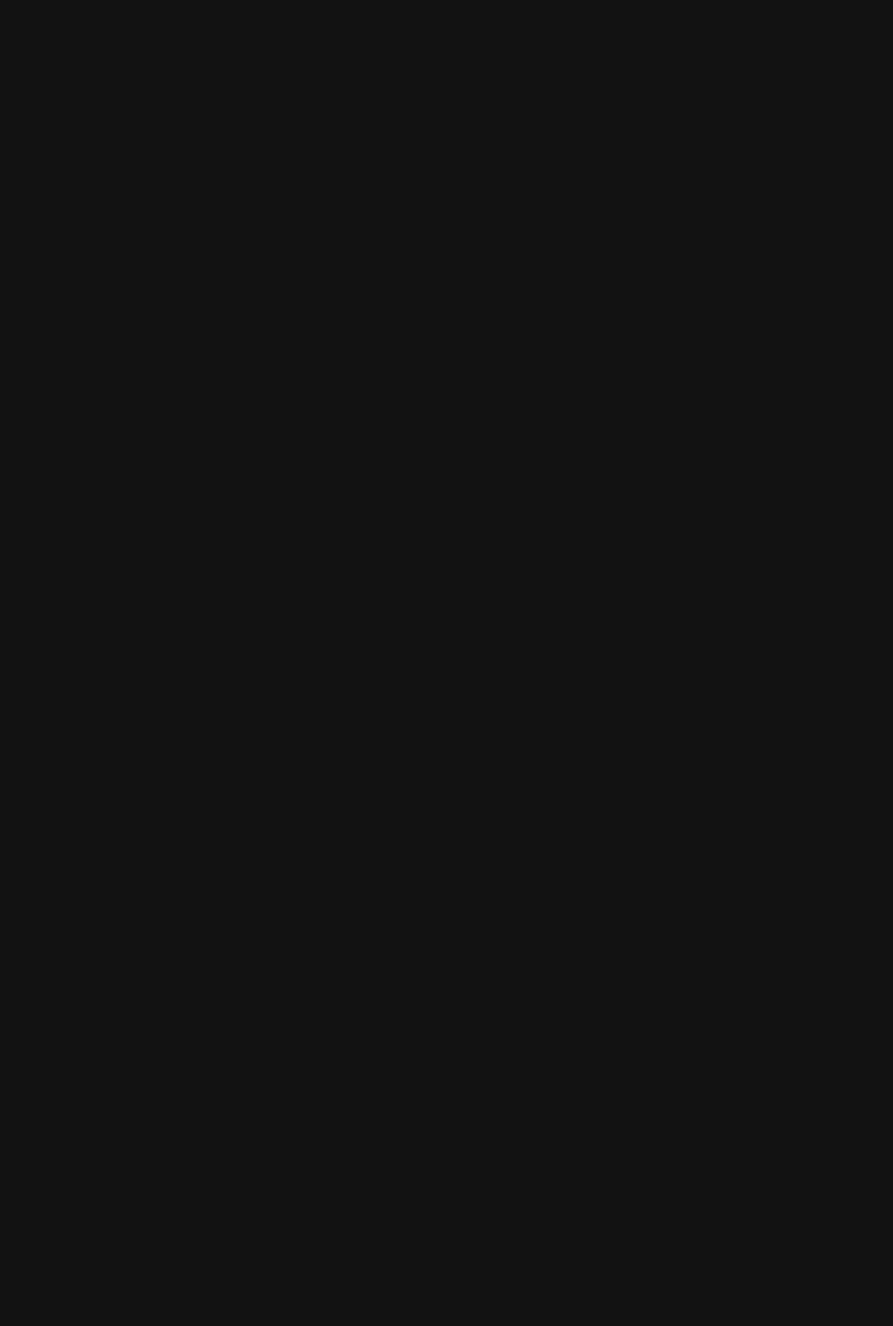
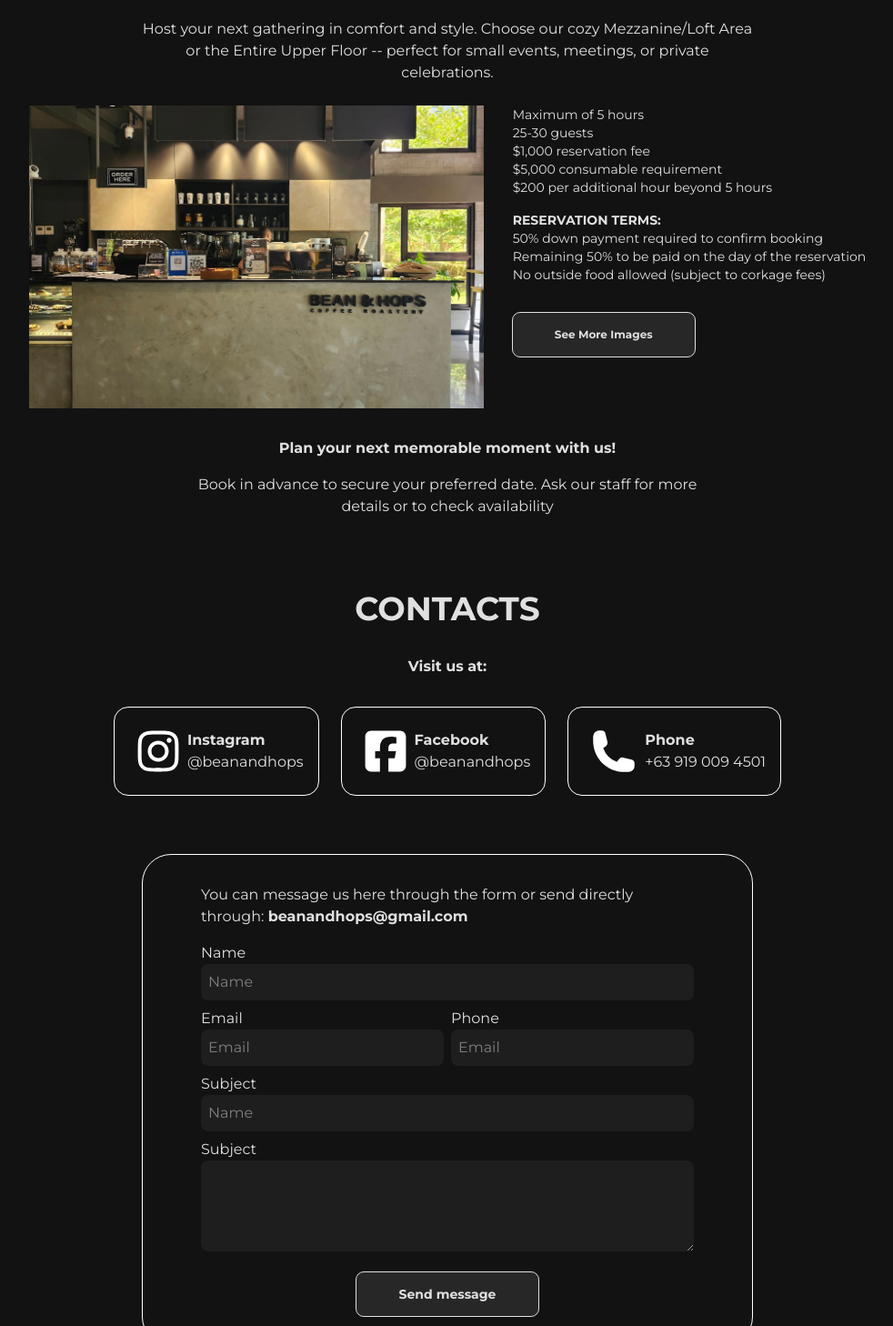
Before and after one commit to JegPDG/bean-and-hops, a React (Vite) app in the folder frontend/: page /contact in a window 1280 px wide. Before the commit this address had no page. Shown: the part 132-1590 px from the top of the page at 91% size, without its empty margins (148-1130 px from the left). Before the commit the page ends 800 px from the top, so only its background shows below. Built offline with nearby package versions, Linux system fonts and the light colour scheme.

Commit message:
Finished contact page but no email funcntionality

```diff
--- a/frontend/src/App.jsx
+++ b/frontend/src/App.jsx
@@ -5,6 +5,7 @@ import { BrowserRouter as Router, Routes, Route } from 'react-router';
 import MainLayout from './layout/MainLayout';
 import Home from './pages/Home';
 import Menu from './pages/Menu';
+import Contact from './pages/Contact';
 
 
 function App() {
@@ -17,6 +18,7 @@ function App() {
           <Route element={<MainLayout></MainLayout>}>
             <Route path='/' element={<Home></Home>}></Route>
             <Route path='/menu' element={<Menu></Menu>}></Route>
+            <Route path='/contact' element={<Contact></Contact>}></Route>
 
           </Route>
         </Routes>
--- a/frontend/src/assets/assets.js
+++ b/frontend/src/assets/assets.js
@@ -19,7 +19,6 @@ import affogato from './affogato.jpg'
 import americano from './americano.jpg'
 import iced_matcha from './iced-matcha-latte.jpg'
 import fruit_tea from './fruit-tea.jpg'
-
 
 
 export const assets = {
--- /dev/null
+++ b/frontend/src/assets/icons.jsx
@@ -0,0 +1,22 @@
+// assets.js (or wherever you keep your icons)
+export const Instagram = (props) => (
+  <svg
+    xmlns="http://www.w3.org/2000/svg"
+    viewBox="0 0 640 640"
+    {...props}   // ✅ spread here so props like className, width, height work
+  >
+    {/* Font Awesome Free v7.0.0 */}
+    <path d="M320.3 205C256.8 204.8 205.2 256.2 205 319.7C204.8 383.2 256.2 434.8 319.7 435C383.2 435.2 434.8 383.8 435 320.3C435.2 256.8 383.8 205.2 320.3 205zM319.7 245.4C360.9 245.2 394.4 278.5 394.6 319.7C394.8 360.9 361.5 394.4 320.3 394.6C279.1 394.8 245.6 361.5 245.4 320.3C245.2 279.1 278.5 245.6 319.7 245.4zM413.1 200.3C413.1 185.5 425.1 173.5 439.9 173.5C454.7 173.5 466.7 185.5 466.7 200.3C466.7 215.1 454.7 227.1 439.9 227.1C425.1 227.1 413.1 215.1 413.1 200.3zM542.8 227.5C541.1 191.6 532.9 159.8 506.6 133.6C480.4 107.4 448.6 99.2 412.7 97.4C375.7 95.3 264.8 95.3 227.8 97.4C192 99.1 160.2 107.3 133.9 133.5C107.6 159.7 99.5 191.5 97.7 227.4C95.6 264.4 95.6 375.3 97.7 412.3C99.4 448.2 107.6 480 133.9 506.2C160.2 532.4 191.9 540.6 227.8 542.4C264.8 544.5 375.7 544.5 412.7 542.4C448.6 540.7 480.4 532.5 506.6 506.2C532.8 480 541 448.2 542.8 412.3C544.9 375.3 544.9 264.5 542.8 227.5zM495 452C487.2 471.6 472.1 486.7 452.4 494.6C422.9 506.3 352.9 503.6 320.3 503.6C287.7 503.6 217.6 506.2 188.2 494.6C168.6 486.8 153.5 471.7 145.6 452C133.9 422.5 136.6 352.5 136.6 319.9C136.6 287.3 134 217.2 145.6 187.8C153.4 168.2 168.5 153.1 188.2 145.2C217.7 133.5 287.7 136.2 320.3 136.2C352.9 136.2 423 133.6 452.4 145.2C472 153 487.1 168.1 495 187.8C506.7 217.3 504 287.3 504 319.9C504 352.5 506.7 422.6 495 452z" />
+  </svg>
+);
+
+export const Facebook = (props) => (
+  <svg
+    xmlns="http://www.w3.org/2000/svg"
+    viewBox="0 0 640 640"
+    {...props}
+    >
+      {/* <!--!Font Awesome Free v7.0.0 by @fontawesome - https://fontawesome.com License - https://fontawesome.com/license/free Copyright 2025 Fonticons, Inc.--> */}
+
+    <path d="M160 96C124.7 96 96 124.7 96 160L96 480C96 515.3 124.7 544 160 544L258.2 544L258.2 398.2L205.4 398.2L205.4 320L258.2 320L258.2 286.3C258.2 199.2 297.6 158.8 383.2 158.8C399.4 158.8 427.4 162 438.9 165.2L438.9 236C432.9 235.4 422.4 235 409.3 235C367.3 235 351.1 250.9 351.1 292.2L351.1 320L434.7 320L420.3 398.2L351 398.2L351 544L480 544C515.3 544 544 515.3 544 480L544 160C544 124.7 515.3 96 480 96L160 96z"/></svg>
+)
--- /dev/null
+++ b/frontend/src/components/medium-comp/Email.jsx
@@ -0,0 +1,52 @@
+import React from 'react'
+import { Button } from '../small-comp/Button'
+
+const Email = () => {
+  return (
+    <div className='w-full pt-8 '>
+      <div className='w-full max-w-2xl m-auto border border-white rounded-4xl pl-16 pr-16 pt-8 pb-8'>
+        <form action="">
+          <p>You can message us here through the form or send directly through: <span className='font-bold'>beanandhops@gmail.com</span> </p>
+
+          <div className='pt-4 w-full'>
+            <div className='w-full'>
+              <p>Name</p>
+              <input className='bg-bg-dark-400 p-2 rounded-lg w-full' type="text" placeholder='Name' />
+            </div>
+
+            <div className='w-full grid grid-cols-2 gap-2 pt-2'>
+              <div>
+                <p>Email</p>
+                <input className='bg-bg-dark-400 p-2 rounded-lg w-full' type="text" placeholder='Email' />
+              </div>
+
+              <div>
+                <p>Phone</p>
+                <input className='bg-bg-dark-400 p-2 rounded-lg w-full' type="text" placeholder='Email' />
+              </div>
+            </div>
+
+            <div className='w-full pt-2'>
+              <p>Subject</p>
+              <input className='bg-bg-dark-400 p-2 rounded-lg w-full' type="text" placeholder='Name' />
+            </div>
+
+            <div className='w-full pt-2'>
+              <p>Subject</p>
+              <textarea className='bg-bg-dark-400 rounded-lg w-full min-h-[100px] max-h-[200px] overflow-y-auto' name="" id=""></textarea>
+            </div>
+
+            <div className='pt-4 flex justify-center'>
+              <Button
+              className='text-[14px] h-[36px]'
+              >Send message</Button>
+            </div>
+
+          </div>
+        </form>
+      </div>
+    </div>
+  )
+}
+
+export default Email
--- a/frontend/src/components/medium-comp/NavigationBar.jsx
+++ b/frontend/src/components/medium-comp/NavigationBar.jsx
@@ -12,7 +12,7 @@ const NavigationBar = () => {
     },
     {
       label: "Contact",
-      navigation: '/menu',
+      navigation: '/contact',
 
     },
      {
--- /dev/null
+++ b/frontend/src/pages/Contact.jsx
@@ -0,0 +1,114 @@
+import React, { useState } from 'react'
+import { assets} from '../assets/assets'
+import { Button } from '../components/small-comp/Button';
+import { Facebook, Instagram } from '../assets/icons';
+import { PhoneIcon } from '@heroicons/react/24/solid';
+import Email from '../components/medium-comp/Email';
+
+const Contact = () => {
+  const [seeMore, setSeeMore] = useState(false);
+
+  const handleSeeMore = () => {
+    setSeeMore(prev =>  !prev)
+
+  }
+
+
+  return (
+    <div className='w-full mb-16'>
+      <div className='w-full max-w-5xl m-auto pt-8  flex items-center flex-col '>
+
+        {/* upper reservations  */}
+        <div className='w-full flex items-center flex-col pb-20'>
+          <p className='text-4xl font-bold'>UPPER FLOOR RESERVATION</p>
+          <p className='w-full max-w-2xl pt-4 text-center'>Host your next gathering in comfort and style. Choose our cozy Mezzanine/Loft Area or the Entire Upper Floor -- perfect for small events, meetings, or private celebrations.</p>
+
+          <div className='flex pt-6'>
+            <div className='w-[500px] flex flex-col gap-2'>
+              <img src={assets.place_1} alt="" />
+
+              { seeMore &&
+                  <>
+                    <img src={assets.place_2} alt="" />
+                    <img src={assets.place_3} alt="" />
+                  </>
+              }
+            </div>
+
+            <div className='pl-8 relative'>
+              <p className='text-sm'>Maximum of 5 hours <br />
+                25-30 guests <br />
+                $1,000 reservation fee <br />
+                $5,000 consumable requirement <br />
+                $200 per additional hour beyond 5 hours
+              </p>
+              <p className='pt-4 text-sm'>
+                <span className='font-bold'>RESERVATION TERMS:</span> <br />
+                50% down payment required to confirm booking <br />
+                Remaining 50% to be paid on the day of the reservation <br />
+                No outside food allowed (subject to corkage fees)
+              </p>
+              <div className='pt-8 sticky top-60'>
+                <Button
+                  className='text-xs'
+                  onClick={handleSeeMore}
+                  >See More Images</Button>
+              </div>
+            </div>
+          </div>
+
+          <p className='pt-8 font-bold'>Plan your next memorable moment with us!</p>
+          <p className='pt-4 w-full max-w-xl text-center'>Book in advance to secure your preferred date. Ask our staff for more details or to check availability</p>
+
+        </div>
+
+
+        {/* contacts */}
+        <div className='w-full flex items-center flex-col pb-8'>
+          <p className='text-4xl font-bold'>CONTACTS</p>
+
+          <p className='pt-8 font-bold'>Visit us at:</p>
+
+          <div className='flex gap-6 pt-8'>
+            <div className='flex items-center cursor-pointer rounded-2xl border border-white hover:bg-white/10 p-4'>
+              <Instagram
+                fill="white"
+                className="w-16 h-16"/>
+              <div className=''>
+                <p className='font-bold'>Instagram</p>
+                <p>@beanandhops</p>
+              </div>
+            </div>
+
+            <div className='flex items-center cursor-pointer rounded-2xl border border-white hover:bg-white/10 p-4'>
+              <Facebook
+                fill="white"
+                className="w-16 h-16"/>
+              <div className=''>
+                <p className='font-bold'>Facebook</p>
+                <p>@beanandhops</p>
+              </div>
+            </div>
+
+            <div className='flex items-center cursor-pointer rounded-2xl border border-white hover:bg-white/10 p-4'>
+              <PhoneIcon
+                fill="white"
+                className="w-13 h-13 mr-2 ml-2"/>
+              <div className=''>
+                <p className='font-bold'>Phone</p>
+                <p>+63 919 009 4501</p>
+              </div>
+            </div>
+
+          </div>
+        </div>
+
+        {/* Email Component */}
+
+        <Email></Email>
+      </div>
+    </div>
+  )
+}
+
+export default Contact
```
